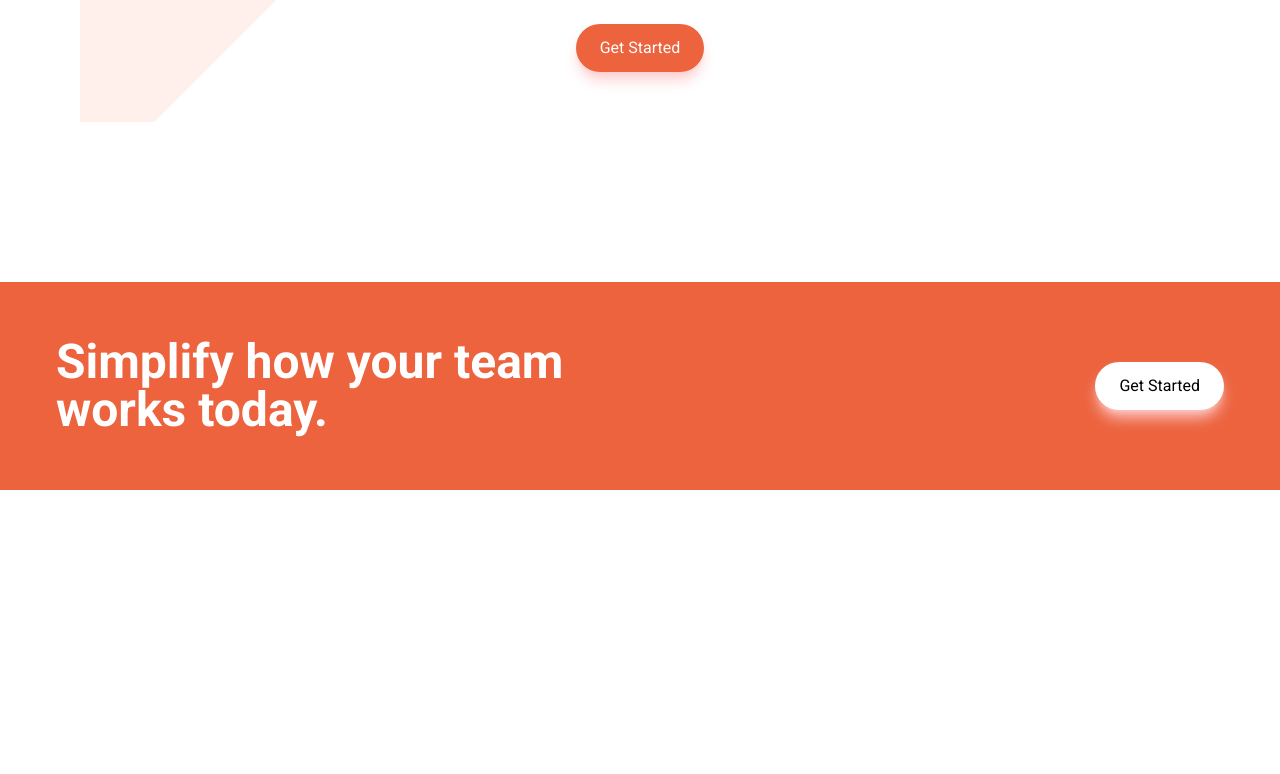
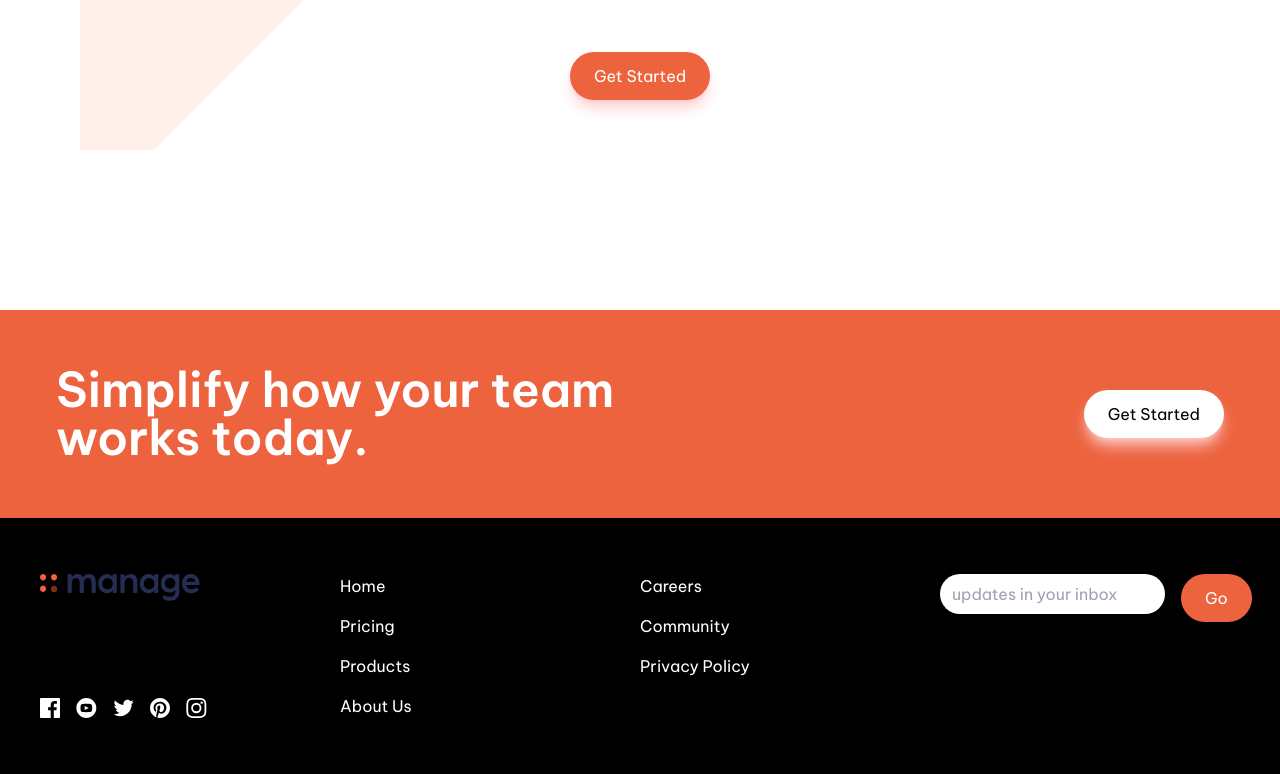
Before and after one commit to Abdallahdari/manage-frontend-challange, a website: page index.html in a window 1280 px wide. Shown: the part 2447-3221 px from the top of the page. Before the commit the page ends 2937 px from the top, so only its background shows below. Drawn offline with Linux system fonts and the light colour scheme.

Commit message:
finish the whole page

```diff
--- a/index.html
+++ b/index.html
@@ -5,7 +5,9 @@
   <meta name="viewport" content="width=device-width, initial-scale=1.0"> <!-- displays site properly based on user's device -->
   <link rel="preconnect" href="https://fonts.googleapis.com">
   <link rel="preconnect" href="https://fonts.gstatic.com" crossorigin>
-  <link href="https://fonts.googleapis.com/css2?family=Roboto:ital,wght@0,100;0,300;0,400;0,500;0,700;0,900;1,100;1,300;1,400;1,500;1,700;1,900&display=swap" rel="stylesheet">
+  <link rel="preconnect" href="https://fonts.googleapis.com">
+  <link rel="preconnect" href="https://fonts.gstatic.com" crossorigin>
+  <link href="https://fonts.googleapis.com/css2?family=Be+Vietnam+Pro:ital,wght@0,100;0,200;0,300;0,400;0,500;0,600;0,700;0,800;0,900;1,100;1,200;1,300;1,400;1,500;1,600;1,700;1,800;1,900&display=swap" rel="stylesheet">
   <link rel="icon" type="image/png" sizes="32x32" href="./images/favicon-32x32.png">
   <link rel="stylesheet" href="src/output.css">
   <link rel="stylesheet" href="style.css">
@@ -166,6 +168,44 @@
   </div>
 </section>
 </main>
+<footer class="bg-[hsl(228,20%,.2%)] py-14">
+<div class="container mx-auto xl:max-w-[1200px]">
+  <div class="grid sm:grid-cols-2 md:grid-cols-4 gap-y-7">
+    <div class="footer-1 flex flex-col justify-between">
+      <img src="/images/logo.svg" alt="" class="w-40">
+      <div class="social flex items-center space-x-4 ">
+        <svg xmlns="http://www.w3.org/2000/svg" width="20" height="20"><path fill="#FFF" d="M18.896 0H1.104C.494 0 0 .494 0 1.104v17.793C0 19.506.494 20 1.104 20h9.58v-7.745H8.076V9.237h2.606V7.01c0-2.583 1.578-3.99 3.883-3.99 1.104 0 2.052.082 2.329.119v2.7h-1.598c-1.254 0-1.496.597-1.496 1.47v1.928h2.989l-.39 3.018h-2.6V20h5.098c.608 0 1.102-.494 1.102-1.104V1.104C20 .494 19.506 0 18.896 0z"/></svg>
+        <svg xmlns="http://www.w3.org/2000/svg" width="21" height="20"><path fill="#FFF" d="M10.333 0c-5.522 0-10 4.478-10 10 0 5.523 4.478 10 10 10 5.523 0 10-4.477 10-10 0-5.522-4.477-10-10-10zm3.701 14.077c-1.752.12-5.653.12-7.402 0C4.735 13.947 4.514 13.018 4.5 10c.014-3.024.237-3.947 2.132-4.077 1.749-.12 5.651-.12 7.402 0 1.898.13 2.118 1.059 2.133 4.077-.015 3.024-.238 3.947-2.133 4.077zM8.667 8.048l4.097 1.949-4.097 1.955V8.048z"/></svg>
+        <svg xmlns="http://www.w3.org/2000/svg" width="21" height="18"><path fill="#FFF" d="M20.667 2.797a8.192 8.192 0 01-2.357.646 4.11 4.11 0 001.804-2.27 8.22 8.22 0 01-2.606.996A4.096 4.096 0 0014.513.873c-2.649 0-4.595 2.472-3.997 5.038a11.648 11.648 0 01-8.457-4.287 4.109 4.109 0 001.27 5.478A4.086 4.086 0 011.47 6.59c-.045 1.901 1.317 3.68 3.29 4.075a4.113 4.113 0 01-1.853.07 4.106 4.106 0 003.834 2.85 8.25 8.25 0 01-6.075 1.7 11.616 11.616 0 006.29 1.843c7.618 0 11.922-6.434 11.662-12.205a8.354 8.354 0 002.048-2.124z"/></svg>
+        <svg xmlns="http://www.w3.org/2000/svg" width="20" height="20"><path fill="#FFF" d="M10 0C4.478 0 0 4.477 0 10c0 4.237 2.636 7.855 6.356 9.312-.088-.791-.167-2.005.035-2.868.182-.78 1.172-4.97 1.172-4.97s-.299-.6-.299-1.486c0-1.39.806-2.428 1.81-2.428.852 0 1.264.64 1.264 1.408 0 .858-.545 2.14-.828 3.33-.236.995.5 1.807 1.48 1.807 1.778 0 3.144-1.874 3.144-4.58 0-2.393-1.72-4.068-4.177-4.068-2.845 0-4.515 2.135-4.515 4.34 0 .859.331 1.781.745 2.281a.3.3 0 01.069.288l-.278 1.133c-.044.183-.145.223-.335.134-1.249-.581-2.03-2.407-2.03-3.874 0-3.154 2.292-6.052 6.608-6.052 3.469 0 6.165 2.473 6.165 5.776 0 3.447-2.173 6.22-5.19 6.22-1.013 0-1.965-.525-2.291-1.148l-.623 2.378c-.226.869-.835 1.958-1.244 2.621.937.29 1.931.446 2.962.446 5.522 0 10-4.477 10-10S15.522 0 10 0z"/></svg>
+        <svg xmlns="http://www.w3.org/2000/svg" width="21" height="20"><path fill="#FFF" d="M10.333 1.802c2.67 0 2.987.01 4.042.059 2.71.123 3.976 1.409 4.1 4.099.048 1.054.057 1.37.057 4.04 0 2.672-.01 2.988-.058 4.042-.124 2.687-1.386 3.975-4.099 4.099-1.055.048-1.37.058-4.042.058-2.67 0-2.986-.01-4.04-.058-2.717-.124-3.976-1.416-4.1-4.1-.048-1.054-.058-1.37-.058-4.041 0-2.67.01-2.986.058-4.04.124-2.69 1.387-3.977 4.1-4.1 1.054-.048 1.37-.058 4.04-.058zm0-1.802C7.618 0 7.278.012 6.211.06 2.579.227.56 2.242.394 5.877.345 6.944.334 7.284.334 10s.011 3.057.06 4.123c.166 3.632 2.181 5.65 5.816 5.817 1.068.048 1.408.06 4.123.06 2.716 0 3.057-.012 4.124-.06 3.628-.167 5.651-2.182 5.816-5.817.049-1.066.06-1.407.06-4.123s-.011-3.056-.06-4.122C20.11 2.249 18.093.228 14.458.06 13.39.01 13.049 0 10.333 0zm0 4.865a5.135 5.135 0 100 10.27 5.135 5.135 0 000-10.27zm0 8.468a3.333 3.333 0 110-6.666 3.333 3.333 0 010 6.666zm5.339-9.87a1.2 1.2 0 10-.001 2.4 1.2 1.2 0 000-2.4z"/></svg>
+      </div>
+    </div>
+    <div class="footer-2 flex flex-col gap-y-4 text-white">
+<a class="hover:text-[#EC633E] transition duration-200" href="#">Home</a>
+<a class="hover:text-[#EC633E] transition duration-200" href="#">Pricing</a>
+<a class="hover:text-[#EC633E] transition duration-200" href="#">  Products</a>
+<a class="hover:text-[#EC633E] transition duration-200" href="#">  About Us</a>
+
+    </div>
+    <div class="footer-3 flex flex-col gap-y-4 text-white">
+      <a class="hover:text-[#EC633E] transition duration-200" href="#">  Careers
+      </a>
+<a class="hover:text-[#EC633E] transition duration-200" href="#">Community</a>
+<a class="hover:text-[#EC633E] transition duration-200" href="#">    Privacy Policy
+</a>
+    </div>
+    <div class="footer04 flex items-start space-x-4" >
+      <input type="text" placeholder="updates in your inbox" class="h-10 rounded-full outline-none focus:outline-none px-3">
+      <button class=" btn bg-[#EC633E] px-6 py-3  text-white rounded-full  shadow-nmd shadow-red-200 hover:bg-[#c25233] transition">Go</button>
+
+    </div>
+
+  </div>
+</div>
+
+
+</footer>
 
 <!-- <div class="attribution">
   Challenge by <a href="https://www.frontendmentor.io?ref=challenge" target="_blank">Frontend Mentor</a>.
--- a/style.css
+++ b/style.css
@@ -3,9 +3,8 @@
 @tailwind utilities;
 
 body{
-    font-family: "Roboto", sans-serif;
-    font-style: normal;
-
+ font-family: "Be Vietnam Pro", sans-serif;
+     font-style: normal;
 }
 h1{
     font-weight: 600;
```
Also changed, not shown: src/output.css.
